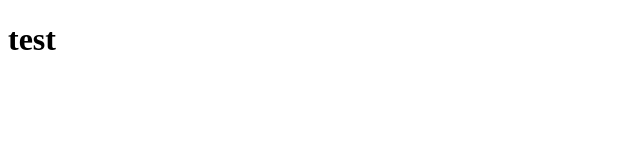
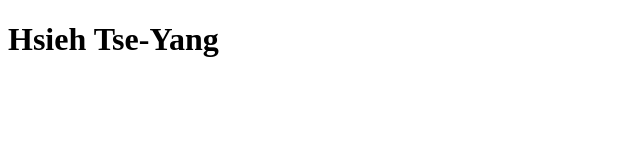
Before and after one commit to hsiehty/hsiehty.github.io, a plain HTML site: page index.html in a window 1280 px wide. Shown: the whole page, without its empty margins (0-640 px from the left). Drawn offline with Linux system fonts and the light colour scheme.

Commit message:
Update index.html

```diff
--- a/index.html
+++ b/index.html
@@ -5,6 +5,6 @@
     <title>GitHub</title>
   </head>
   <body>
-    <h1>test</h1>
+    <h1>Hsieh Tse-Yang</h1>
   </body>
 </html>
```
